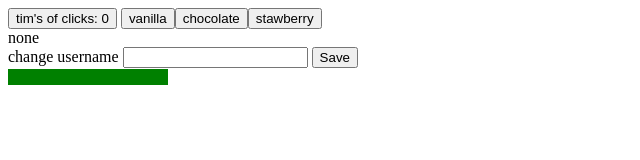
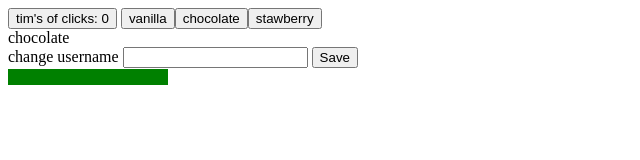
Before and after one commit to timdecillis/svelte-practice, a SvelteKit app: page / in a window 1280 px wide. Shown: the top 160 px of the page, without its empty margins (0-640 px from the left). Built offline with nearby package versions, Linux system fonts and the light colour scheme.

Commit message:
Successfully used context

```diff
--- a/src/routes/+page.svelte
+++ b/src/routes/+page.svelte
@@ -2,11 +2,14 @@
   import { count } from "./store";
   import Options from "./Options.svelte";
   import Flavor from "./Flavor.svelte";
-  import { onDestroy } from "svelte";
+  import { onDestroy, setContext } from "svelte";
 
   let clicks: number;
   let currentUser: string;
   $: (currentUser)
+  setContext('flavor', {
+    flavor: 'chocolate'
+  })
 
   let selected: string = "none";
 
--- a/src/routes/Flavor.svelte
+++ b/src/routes/Flavor.svelte
@@ -1,5 +1,10 @@
 <script lang='ts'>
+  import { getContext } from "svelte";
   export let flavor: string;
+
+  let currentFlavor = getContext('flavor').flavor
+  console.log('current:', currentFlavor)
+
 </script>
 
-<div>{flavor}</div>
+<div>{currentFlavor}</div>
--- a/src/routes/Options.svelte
+++ b/src/routes/Options.svelte
@@ -15,9 +15,7 @@
     }, 1500)
   };
 
-  setContext('flavor', {
-    flavor: 'chocolate'
-  })
+
 
 </script>
 
```
